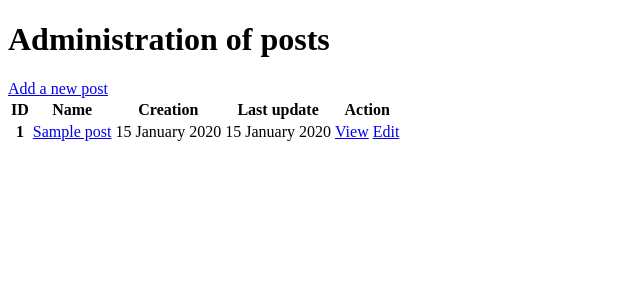
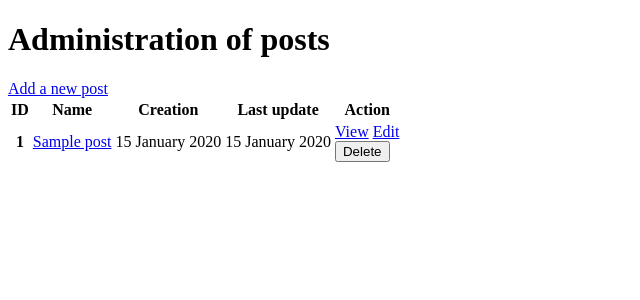
Before and after one commit to jeyofdev/symfony-blog, a Symfony app: template templates/admin/post/index.html.twig in a window 1280 px wide. Shown: the top 300 px of the page, without its empty margins (0-640 px from the left). Run offline with Twig, Linux system fonts and the light colour scheme; the template is opened without the code that fills it: most values are stand-ins (such as "Sample title", 1, 10 or a date in 2020); some libraries are stand-ins or nearby versions.

Commit message:
feature : delete a post

```diff
--- a/templates/admin/post/index.html.twig
+++ b/templates/admin/post/index.html.twig
@@ -8,10 +8,12 @@
     {{ global.pageTitle("Administration of posts") }}
 
     {# flash message #}
-    {% for message in app.flashes('success') %}
-        <p class="alert alert-success mt-5">
-            {{ message }}
-        </p>
+    {% for label, messages in app.flashes(['success', 'danger']) %}
+        {% for message in messages %}
+            <p class="alert alert-{{ label }} mt-5">
+                {{ message }}
+            </p>
+        {% endfor %}
     {% endfor %}
 
     <a class="btn btn-outline-primary my-5" href="{{ path('admin.post.new')}}">Add a new post</a>
@@ -40,6 +42,11 @@
                         <td>
                             <a class="btn btn-outline-info rounded" href="{{ path('blog.show', {id: post.id, slug: post.slug}) }}">View</a>
                             <a class="btn btn-outline-success rounded" href="{{ path('admin.post.update', {id: post.id}) }}">Edit</a>
+                            <form method="post" action="{{ path('admin.post.delete', {'id': post.id}) }}" onsubmit="return confirm('Are you sure you want to delete this post ?');">
+                                <input type="hidden" name="_method" value="DELETE">
+                                <input type="hidden" name="_token" value="{{ csrf_token('delete' ~ post.id) }}">
+                                <button class="btn btn-outline-danger rounded" >Delete</button>
+                            </form>
                         </td>
                     </tr>
                 {% endfor %}
```
Also changed, not shown: src/Controller/Admin/AdminPostController.php (+19 -0 lines).
